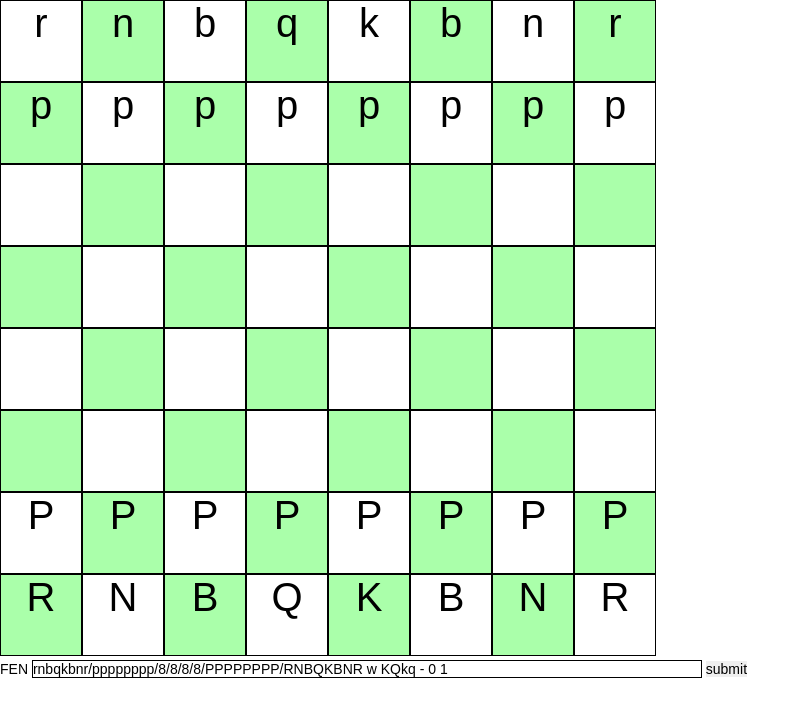
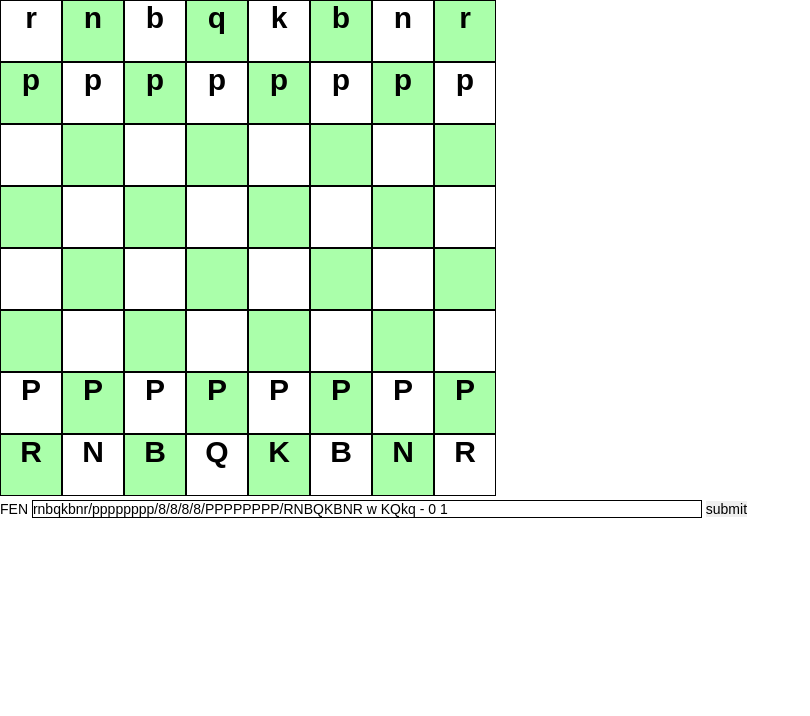
Before and after one commit to peterstayne/chess, a plain HTML site: page index.html in a window 1280 px wide. Both pictures are taken after a click on the button "submit". Shown: the whole page, without its empty margins (0-810 px from the left). Drawn offline with nearby package versions, Linux system fonts and the light colour scheme.

Commit message:
starting up nodes..

```diff
--- a/index.html
+++ b/index.html
@@ -12,17 +12,17 @@
 	font-size: 14px;
 }
 .board {
-	width: 660px;
-	height: 660px;
-
+	width: 500px;
+	height: 500px;
 }
 .square {
-	width: 80px;
-	height: 80px;
+	width: 60px;
+	height: 60px;
 	border: 1px solid #000;
 	float: left;
 	text-align: center;
-	font-size: 40px;
+	font-size: 30px;
+	font-weight: 800;
 }
 .black {
 	background-color: #aaffaa;
@@ -47,29 +47,62 @@ input[type=text] {
 <script src="http://code.jquery.com/jquery-1.7.1.min.js"></script>
 
 <script>
+var pieces = {
+	p: 1,
+	n: 2,
+	b: 3,
+	r: 4,
+	q: 5,
+	k: 6,
+	P: 7,
+	N: 8,
+	B: 9,
+	R: 10,
+	Q: 11,
+	K: 12
+};
+var node = function() {
+	this.position = [];
+	this.castle = {
+		k: true,
+		q: true,
+		K: true,
+		Q: true
+	};
+	this.turn = true;
+	this.drawClock = 0;
+	this.fullMove = 1;
+	this.score = 0;
+};
+
 
 var board = {
 	parsefen: function(fen) {
+		var returnNode = new node();
 		$(".square").text(' ');
 		var fenparts = fen.split(" ");
 		positions = fenparts[0].split("/");
 		var row = 0;
 		var col = 0;
+		var mark = 0;
 		for(var i in positions) {
 			col = 0;
 			for(var p = 0; p < positions[i].length; p++) {
+				mark = ((row * 8) + col);
 				this_position = positions[i][p];
 				this_position_code = this_position.charCodeAt();
 				if(this_position_code > 47 && this_position_code < 58) {
+					for(var r = 0; r < +(this_position); r++) {
+						returnNode.position[mark + r] = 0;
+					}
 					col += (+this_position);
 				} else {
-					$("#square" + ((row * 8) + col)).text(this_position);
-					console.log(row, col, this_position);
+					$("#square" + mark).text(this_position);
+					returnNode.position[mark] = pieces[this_position];
 					col++;
 				}
 			}
 			row++;
-			console.log(row);
 		}
 	}
 };
@@ -78,7 +111,7 @@ $(document).ready(function(){
 	var html = '';
 	var b = true;
 	for(var r = 0; r < 64; r++) {
-		html += '<div id="square' + r + '" class="square ' + (b?'white':'black') + '">&nbsp;</div>';
+		html += '<div id="square' + r + '" class="square ' + (b?'white':'black') + '"> </div>';
 		if((r+1) / 8 != ~~((r+1) / 8)) b = !b;
 	}
 	$("#board").html(html);
```
